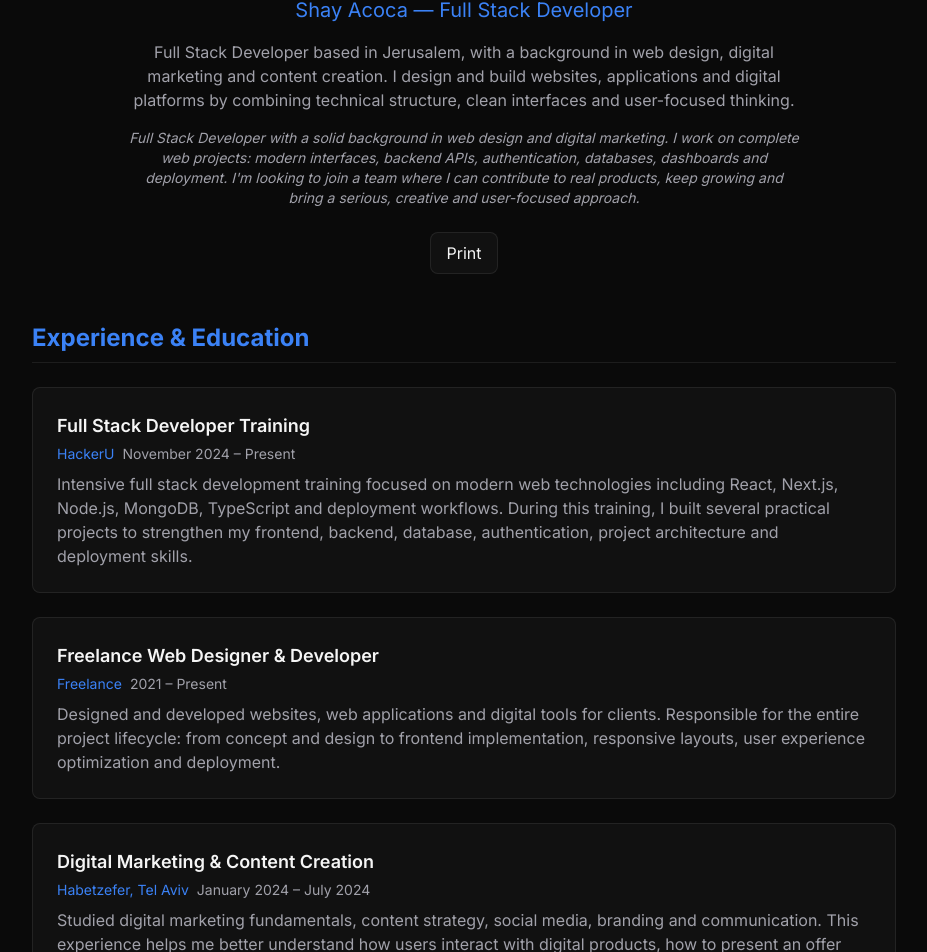
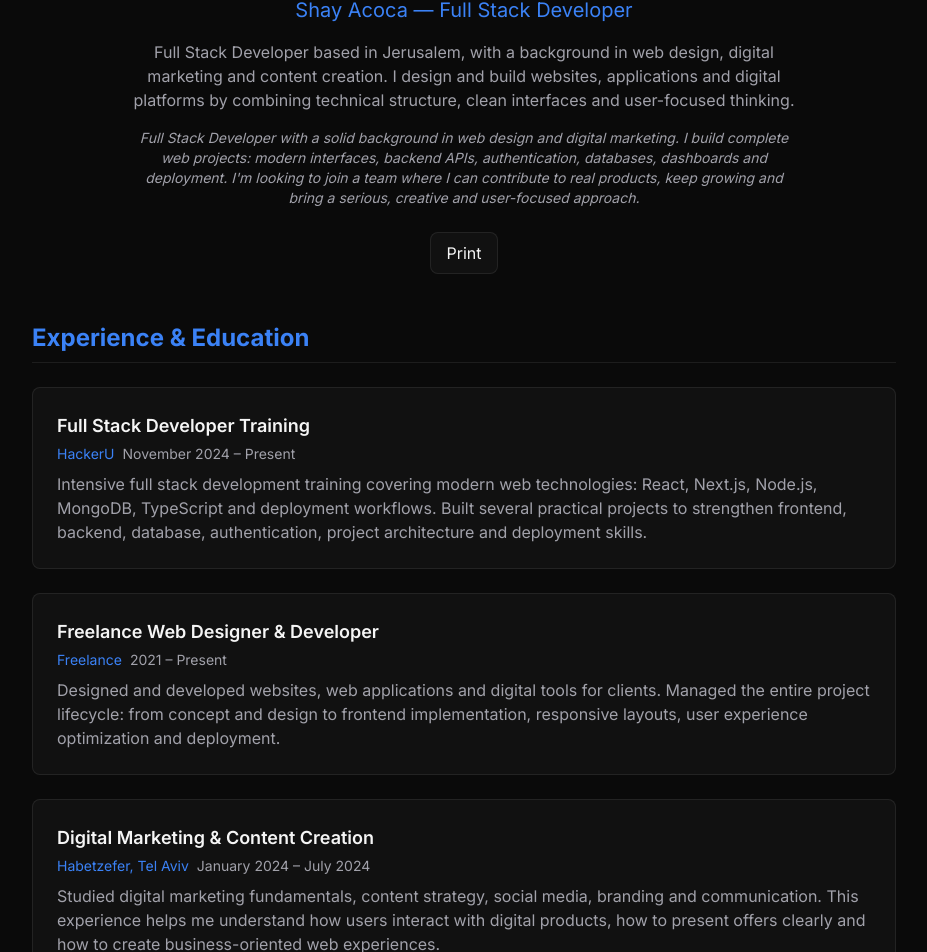
Before and after one commit to Sy2force/Portfolio---pro, a Next.js app: page /resume in a window 1280 px wide. Shown: the part 100-1052 px from the top of the page, without its empty margins (176-1103 px from the left). Built offline with nearby package versions, Linux system fonts and the light colour scheme.

Commit message:
Optimize portfolio texts for better flow and professionalism

```diff
--- a/data/experience.ts
+++ b/data/experience.ts
@@ -13,8 +13,8 @@ export const experience = [
       fr: "Novembre 2024 – Présent"
     },
     description: {
-      en: "Intensive full stack development training focused on modern web technologies including React, Next.js, Node.js, MongoDB, TypeScript and deployment workflows. During this training, I built several practical projects to strengthen my frontend, backend, database, authentication, project architecture and deployment skills.",
-      fr: "Formation intensive en développement full stack axée sur les technologies web modernes : React, Next.js, Node.js, MongoDB, TypeScript et workflows de déploiement. Pendant cette formation, j'ai construit plusieurs projets pratiques pour renforcer mes compétences frontend, backend, base de données, authentification, architecture de projet et déploiement."
+      en: "Intensive full stack development training covering modern web technologies: React, Next.js, Node.js, MongoDB, TypeScript and deployment workflows. Built several practical projects to strengthen frontend, backend, database, authentication, project architecture and deployment skills.",
+      fr: "Formation intensive en développement full stack couvrant les technologies web modernes : React, Next.js, Node.js, MongoDB, TypeScript et workflows de déploiement. Construction de plusieurs projets pratiques pour renforcer les compétences frontend, backend, base de données, authentification, architecture de projet et déploiement."
     },
     type: "education"
   },
@@ -32,8 +32,8 @@ export const experience = [
       fr: "2021 – Présent"
     },
     description: {
-      en: "Designed and developed websites, web applications and digital tools for clients. Responsible for the entire project lifecycle: from concept and design to frontend implementation, responsive layouts, user experience optimization and deployment.",
-      fr: "Conception et développement de sites web, applications web et outils digitaux pour des clients. Responsable de l'ensemble du cycle de vie des projets : du concept et design à l'implémentation frontend, aux layouts responsives, à l'optimisation de l'expérience utilisateur et au déploiement."
+      en: "Designed and developed websites, web applications and digital tools for clients. Managed the entire project lifecycle: from concept and design to frontend implementation, responsive layouts, user experience optimization and deployment.",
+      fr: "Conception et développement de sites web, applications web et outils digitaux pour des clients. Gestion de l'ensemble du cycle de vie des projets : du concept et design à l'implémentation frontend, aux layouts responsives, à l'optimisation de l'expérience utilisateur et au déploiement."
     },
     type: "experience"
   },
@@ -51,8 +51,8 @@ export const experience = [
       fr: "Janvier 2024 – Juillet 2024"
     },
     description: {
-      en: "Studied digital marketing fundamentals, content strategy, social media, branding and communication. This experience helps me better understand how users interact with digital products, how to present an offer clearly and how to create more business-oriented web experiences.",
-      fr: "Études des fondamentaux du marketing digital, de la stratégie de contenu, des réseaux sociaux, du branding et de la communication. Cette expérience m'aide à mieux comprendre comment les utilisateurs interagissent avec les produits digitaux, comment présenter une offre clairement et comment créer des expériences web plus orientées business."
+      en: "Studied digital marketing fundamentals, content strategy, social media, branding and communication. This experience helps me understand how users interact with digital products, how to present offers clearly and how to create business-oriented web experiences.",
+      fr: "Études des fondamentaux du marketing digital, de la stratégie de contenu, des réseaux sociaux, du branding et de la communication. Cette expérience permet de comprendre comment les utilisateurs interagissent avec les produits digitaux, comment présenter une offre clairement et comment créer des expériences web orientées business."
     },
     type: "education"
   },
@@ -71,7 +71,7 @@ export const experience = [
     },
     description: {
       en: "Completed military service in Israel, developing discipline, responsibility, teamwork and the ability to work under pressure. This experience strengthened my seriousness and professional approach to work.",
-      fr: "Service militaire effectué en Israël, avec développement de la discipline, du sens des responsabilités, du travail en équipe et de la capacité à travailler sous pression. Cette expérience a renforcé mon sérieux et mon approche professionnelle du travail."
+      fr: "Service militaire effectué en Israël, avec développement de la discipline, du sens des responsabilités, du travail en équipe et de la capacité à travailler sous pression. Cette expérience a renforcé le sérieux et l'approche professionnelle du travail."
     },
     type: "experience"
   }
--- a/lib/translations.ts
+++ b/lib/translations.ts
@@ -26,8 +26,8 @@ export const translations = {
     about: {
       title: "About",
       text1: "My name is Shay Acoca, a Full Stack Developer based in Jerusalem.",
-      text2: "My background combines web development, design, digital marketing and content creation. This gives me a practical vision of digital products: not only how they work, but also how they look, feel and serve real business needs.",
-      text3: "I work on professional websites, web applications, SaaS platforms, dashboards, e-commerce projects and digital tools. I focus on clean interfaces, solid structure and simple user experiences.",
+      text2: "My background combines web development, design, digital marketing and content creation. I approach digital products with a practical vision: understanding not only how they work, but also how they look, feel and serve real business needs.",
+      text3: "I build professional websites, web applications, SaaS platforms, dashboards, e-commerce projects and digital tools. I focus on clean interfaces, solid structure and simple user experiences.",
       text4: "I'm looking to join a team where I can bring reliability, creativity and technical skills to real projects.",
       productMinded: "Product & design mindset",
       productMindedDesc: "I think about interfaces so they are clear, useful and aligned with real needs.",
@@ -65,7 +65,7 @@ export const translations = {
     // Skills
     skills: {
       title: "Skills",
-      subtitle: "My skills cover the main parts of a web project: interface, backend, database, authentication, deployment and user experience.",
+      subtitle: "My skills cover the essential parts of a web project: interface, backend, database, authentication, deployment and user experience.",
       frontend: "Frontend",
       backend: "Backend",
       tools: "Tools & Deployment",
@@ -113,7 +113,7 @@ export const translations = {
       title: "Shay Acoca — Full Stack Developer",
       subtitle: "Shay Acoca — Full Stack Developer",
       about: "Full Stack Developer based in Jerusalem, with a background in web design, digital marketing and content creation.\nI design and build websites, applications and digital platforms by combining technical structure, clean interfaces and user-focused thinking.",
-      shortSummary: "Full Stack Developer with a solid background in web design and digital marketing.\nI work on complete web projects: modern interfaces, backend APIs, authentication, databases, dashboards and deployment.\nI'm looking to join a team where I can contribute to real products, keep growing and bring a serious, creative and user-focused approach.",
+      shortSummary: "Full Stack Developer with a solid background in web design and digital marketing.\nI build complete web projects: modern interfaces, backend APIs, authentication, databases, dashboards and deployment.\nI'm looking to join a team where I can contribute to real products, keep growing and bring a serious, creative and user-focused approach.",
       experience: "Experience & Education",
       skills: "Skills",
       techStack: "Tech Stack",
@@ -150,8 +150,8 @@ export const translations = {
     about: {
       title: "À propos",
       text1: "Je m'appelle Shay Acoca, développeur Full Stack basé à Jérusalem.",
-      text2: "Mon parcours combine développement web, design, marketing digital et création de contenu. Cette vision me permet de créer des projets qui ne sont pas seulement techniques, mais aussi clairs, cohérents et adaptés aux besoins d'une entreprise.",
-      text3: "Je travaille sur des sites professionnels, applications web, plateformes SaaS, dashboards, e-commerce et outils digitaux. J'aime construire des interfaces propres, des structures solides et des expériences simples à utiliser.",
+      text2: "Mon parcours combine développement web, design, marketing digital et création de contenu. J'aborde les produits digitaux avec une vision pratique : comprendre non seulement comment ils fonctionnent, mais aussi comment ils se présentent, se ressentent et servent les besoins réels d'une entreprise.",
+      text3: "Je construis des sites professionnels, applications web, plateformes SaaS, dashboards, e-commerce et outils digitaux. Je privilégie les interfaces propres, les structures solides et les expériences simples à utiliser.",
       text4: "Aujourd'hui, je cherche à rejoindre une équipe où je peux apporter mon sérieux, ma créativité et mes compétences techniques sur des projets concrets.",
       productMinded: "Vision produit & design",
       productMindedDesc: "Je pense les interfaces pour qu'elles soient claires, utiles et adaptées aux besoins réels.",
@@ -189,7 +189,7 @@ export const translations = {
     // Skills
     skills: {
       title: "Compétences",
-      subtitle: "Mes compétences couvrent les principales parties d'un projet web : interface, backend, base de données, authentification, déploiement et expérience utilisateur.",
+      subtitle: "Mes compétences couvrent les parties essentielles d'un projet web : interface, backend, base de données, authentification, déploiement et expérience utilisateur.",
       frontend: "Frontend",
       backend: "Backend",
       tools: "Outils & Déploiement",
@@ -237,7 +237,7 @@ export const translations = {
       title: "Shay Acoca — Développeur Full Stack",
       subtitle: "Shay Acoca — Développeur Full Stack",
       about: "Développeur Full Stack basé à Jérusalem, avec un parcours en design web, marketing digital et création de contenu.\nJe conçois des sites, applications et plateformes digitales en combinant structure technique, interface claire et vision utilisateur.",
-      shortSummary: "Développeur Full Stack avec une base solide en design web et marketing digital.\nJe travaille sur des projets web complets : interfaces modernes, APIs backend, authentification, bases de données, dashboards et déploiement.\nJe cherche à rejoindre une équipe où je peux contribuer à des produits concrets, continuer à progresser et apporter une approche sérieuse, créative et orientée utilisateur.",
+      shortSummary: "Développeur Full Stack avec une base solide en design web et marketing digital.\nJe construis des projets web complets : interfaces modernes, APIs backend, authentification, bases de données, dashboards et déploiement.\nJe cherche à rejoindre une équipe où je peux contribuer à des produits concrets, continuer à progresser et apporter une approche sérieuse, créative et orientée utilisateur.",
       experience: "Expérience & Formation",
       skills: "Compétences",
       techStack: "Stack technique",
```
